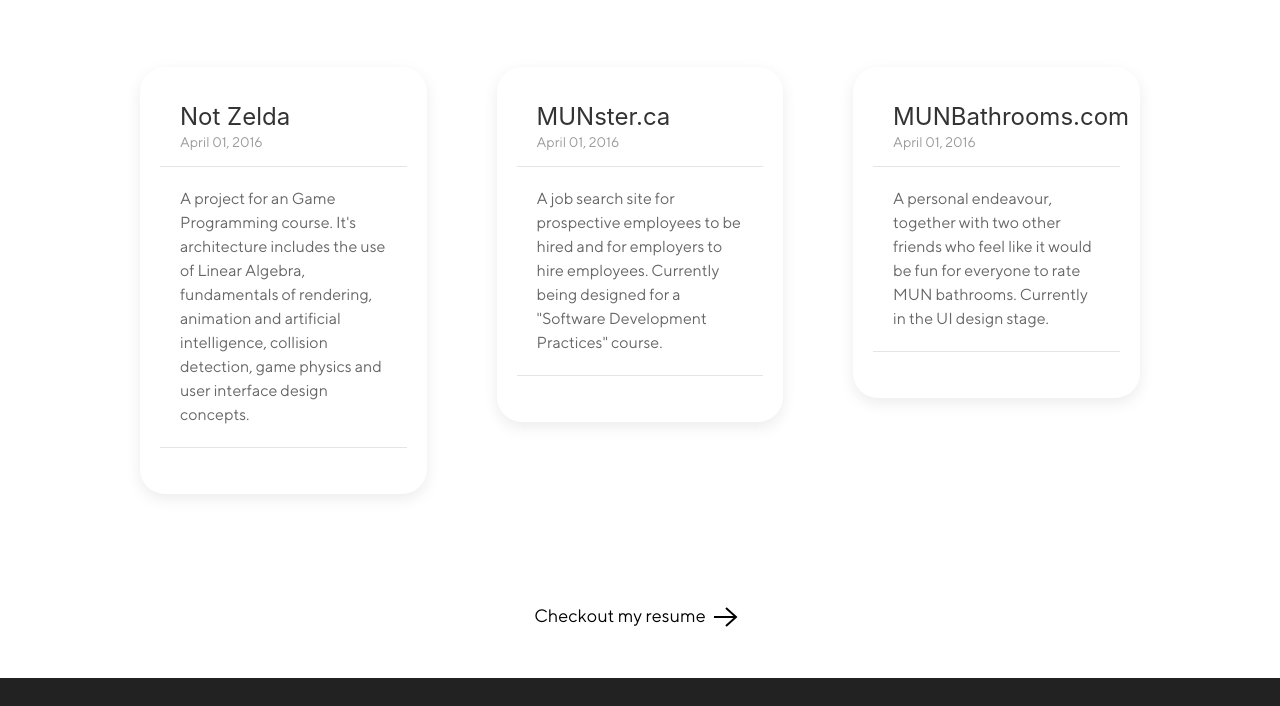
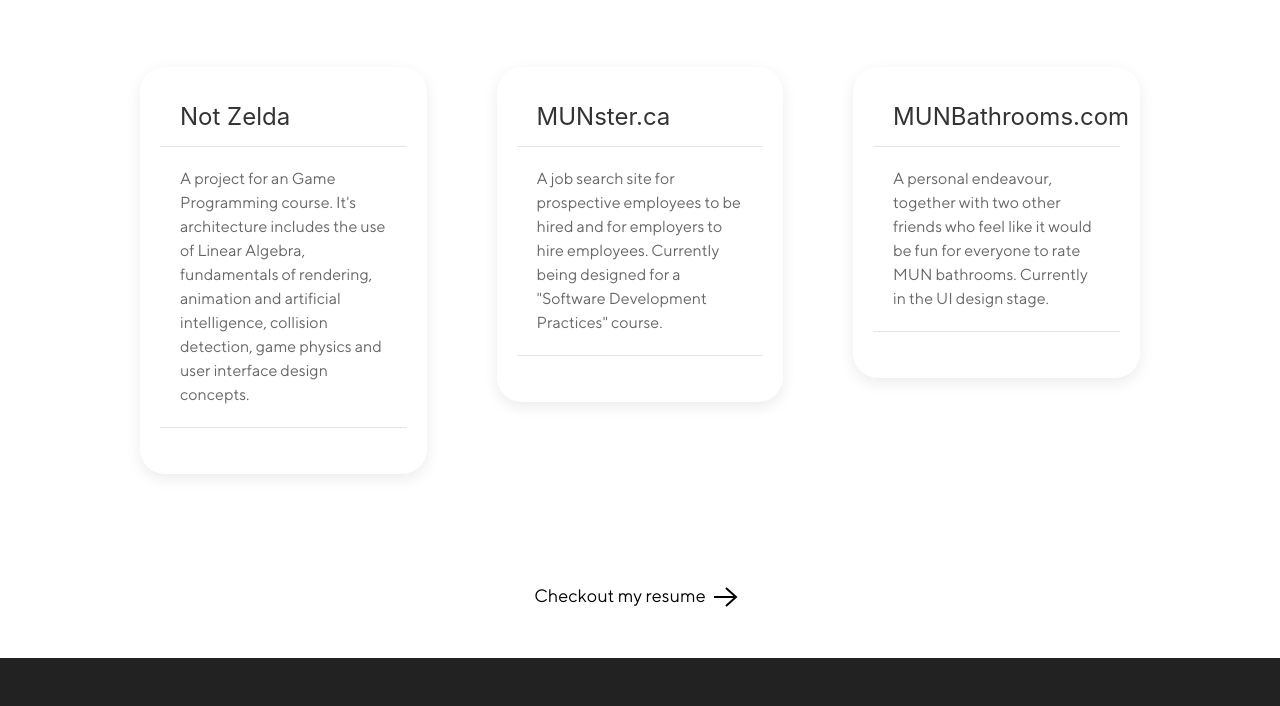
Before and after one commit to Kyle-Shal/portfolio-web, an Astro site: page /projects in a window 1280 px wide. Shown: the part 2900-3606 px from the top of the page. Built offline with nearby package versions, Linux system fonts and the light colour scheme; Astro itself is replaced by a stand-in of ours.

Commit message:
remove date/time  typography

```diff
--- a/src/pages/projects.astro
+++ b/src/pages/projects.astro
@@ -384,7 +384,9 @@ import Layout from "../layouts/Layout.astro";
 									</div> -->
 									<div class="uk-width-expand">
 										<h3 class="uk-card-title uk-margin-remove-bottom">Not Zelda </h3>
-										<p class="uk-text-meta uk-margin-remove-top"><time datetime="2016-04-01T19:00">April 01, 2016</time></p>
+										<p class="uk-text-meta uk-margin-remove-top">
+											<!-- <time datetime="2016-04-01T19:00">April 01, 2016</time> -->
+										</p>
 									</div>
 								</div>
 							</div>
@@ -404,7 +406,9 @@ import Layout from "../layouts/Layout.astro";
 								<div class="uk-grid-small uk-flex-middle" uk-grid>
 									<div class="uk-width-expand">
 										<h3 class="uk-card-title uk-margin-remove-bottom">MUNster.ca</h3>
-										<p class="uk-text-meta uk-margin-remove-top"><time datetime="2016-04-01T19:00">April 01, 2016</time></p>
+										<p class="uk-text-meta uk-margin-remove-top">
+											<!-- <time datetime="2016-04-01T19:00">April 01, 2016</time> -->
+										</p>
 									</div>
 								</div>
 							</div>
@@ -424,7 +428,9 @@ import Layout from "../layouts/Layout.astro";
 								<div class="uk-grid-small uk-flex-middle" uk-grid>
 									<div class="uk-width-expand">
 										<h3 class="uk-card-title uk-margin-remove-bottom">MUNBathrooms.com</h3>
-										<p class="uk-text-meta uk-margin-remove-top"><time datetime="2016-04-01T19:00">April 01, 2016</time></p>
+										<p class="uk-text-meta uk-margin-remove-top">
+											<!-- <time datetime="2016-04-01T19:00">April 01, 2016</time> -->
+										</p>
 									</div>
 								</div>
 							</div>
```
